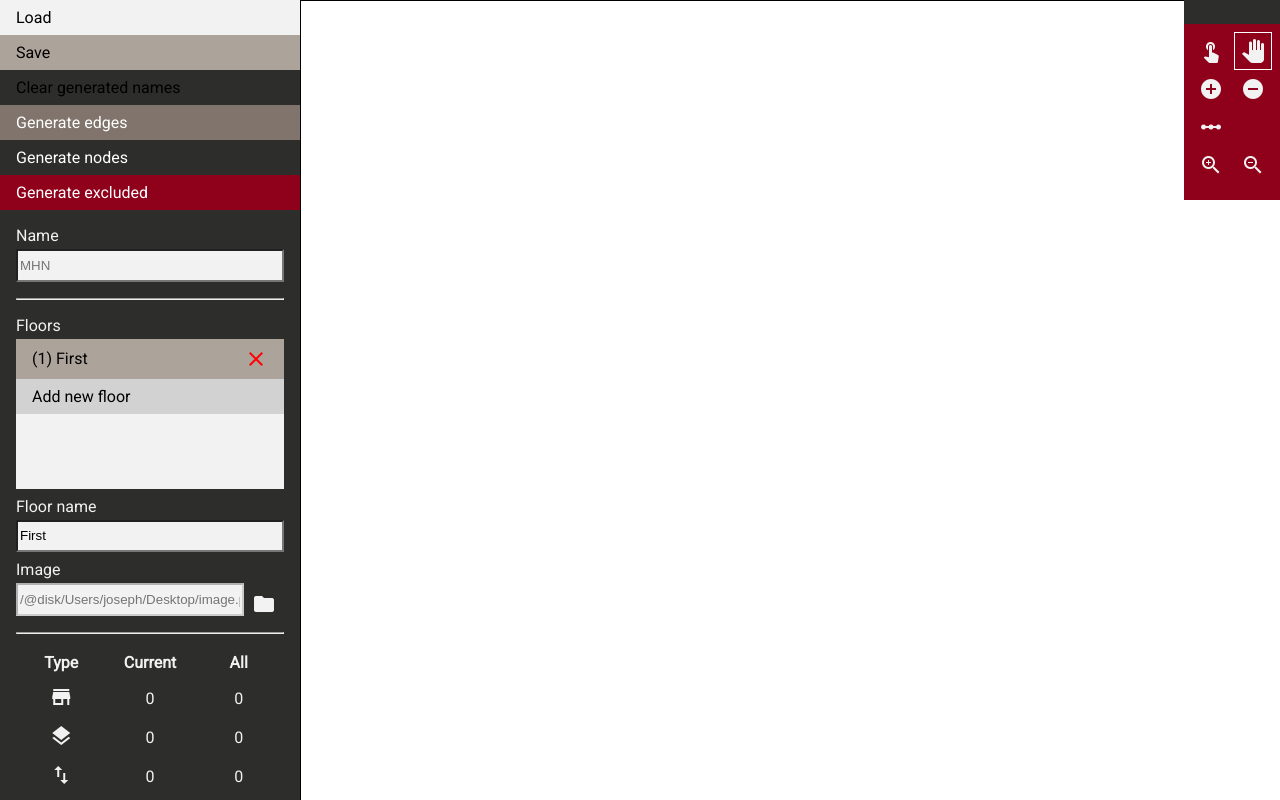
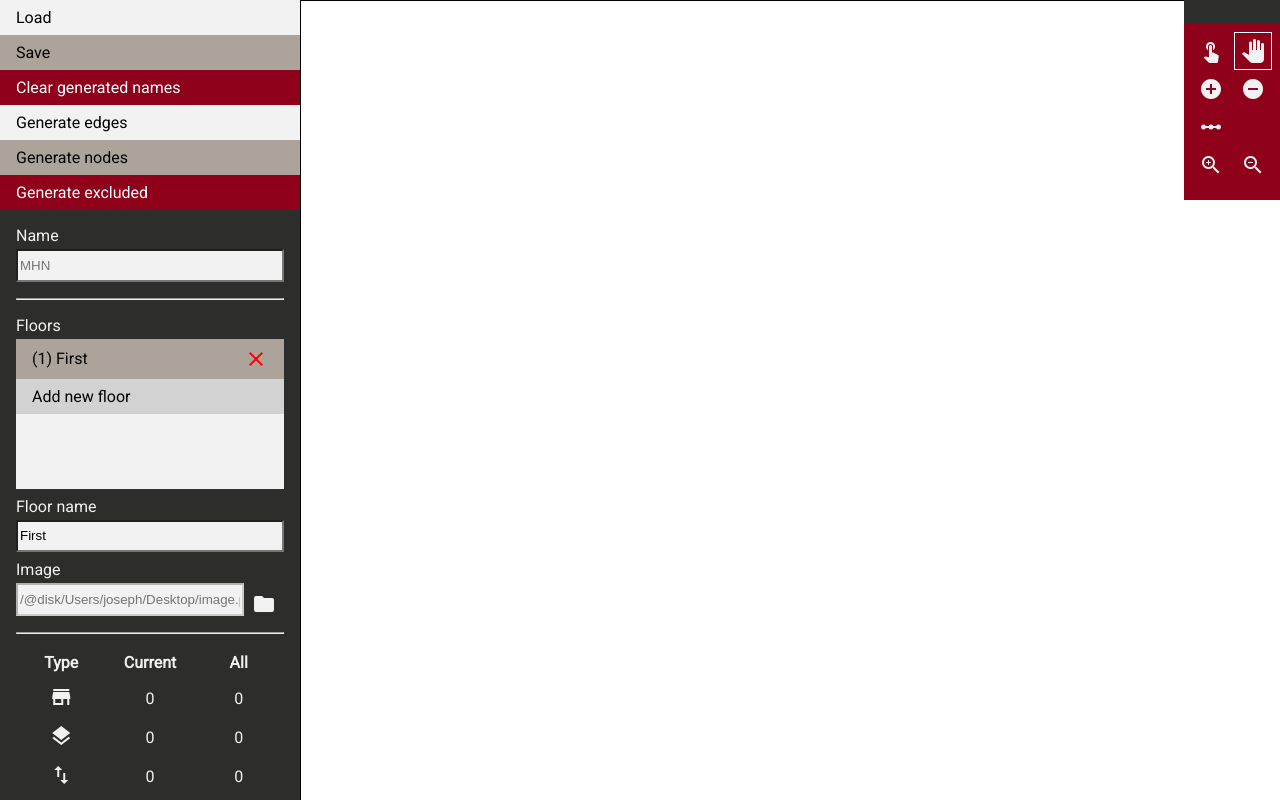
Before and after one commit to autoreleasefool/campus-guide-graph-generator, a plain HTML site: page index.html in a window 1280 px wide. Drawn offline with nearby package versions, Linux system fonts and the light colour scheme.

Commit message:
Update button colors

```diff
--- a/css/style.css
+++ b/css/style.css
@@ -297,27 +297,17 @@ input#node-b[type=range]::-webkit-slider-runnable-track {
   margin: 0;
 }
 
-#load {
+#load, #generate-edges {
   color: black;
   background-color: #F2F2F2;
 }
 
-#save {
+#save, #generate-nodes {
   color: black;
   background-color: #ACA39A;
 }
 
-#generate-edges {
-  color: white;
-  background-color: #80746C;
-}
-
-#generate-nodes {
-  color: white;
-  background-color: #2D2D2C;
-}
-
-#generate-excluded {
+#clear-generated-names, #generate-excluded {
   color: white;
   background-color: #8F001A;
 }
```
